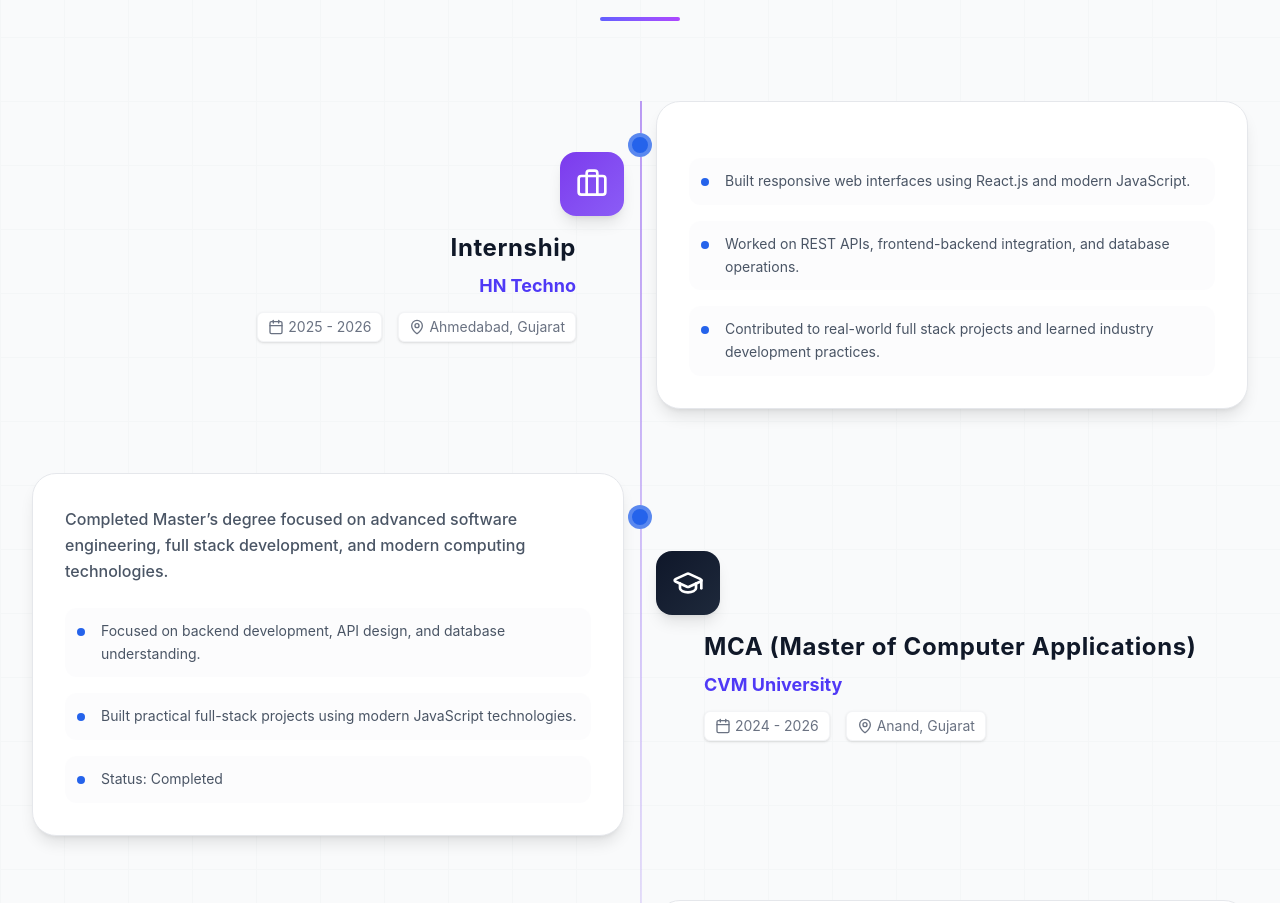
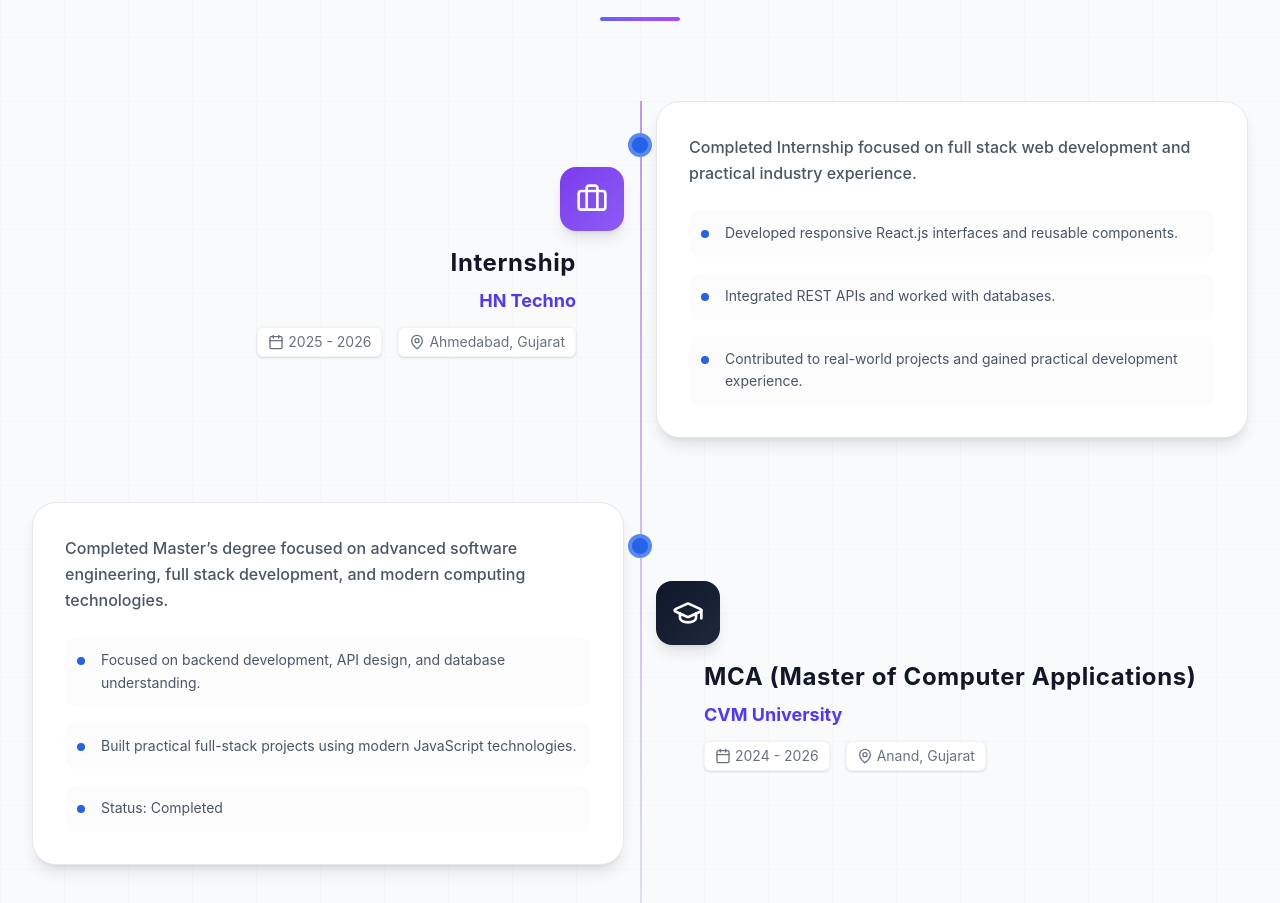
Before and after one commit to digvijayvaghelaa04/Portfolio-Dv, a React (Vite) app: page / in a window 1280 px wide. Shown: the part 5820-6723 px from the top of the page. Built offline with nearby package versions, Linux system fonts and the light colour scheme.

Commit message:
Update HN Techno internship description and achievements

```diff
--- a/src/app/data/portfolio-data.ts
+++ b/src/app/data/portfolio-data.ts
@@ -116,11 +116,11 @@ export const portfolioData = {
       location: "Ahmedabad, Gujarat",
       period: "2025 - 2026",
       type: "work",
-      description: "",
+      description: "Completed Internship focused on full stack web development and practical industry experience.",
       achievements: [
-        "Built responsive web interfaces using React.js and modern JavaScript.",
-        "Worked on REST APIs, frontend-backend integration, and database operations.",
-        "Contributed to real-world full stack projects and learned industry development practices.",
+        "Developed responsive React.js interfaces and reusable components.",
+        "Integrated REST APIs and worked with databases.",
+        "Contributed to real-world projects and gained practical development experience.",
       ],
     },
     {
```
Also changed, not shown: 2 other files (tests, documents, lock files or other folders).
